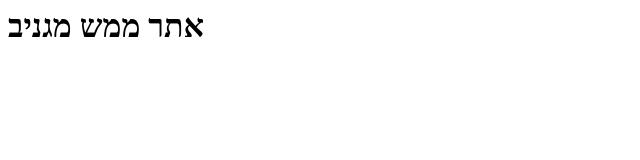
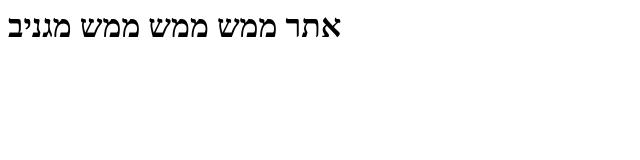
Before and after one commit to ronsilberman/C1, a plain HTML site: page index.html in a window 1280 px wide. Shown: the whole page, without its empty margins (0-640 px from the left). Drawn offline with Linux system fonts and the light colour scheme.

Commit message:
add title

```diff
--- a/index.html
+++ b/index.html
@@ -1 +1 @@
-<h1>אתר ממש מגניב</h1>
+<h1>אתר ממש ממש ממש מגניב</h1>
```
